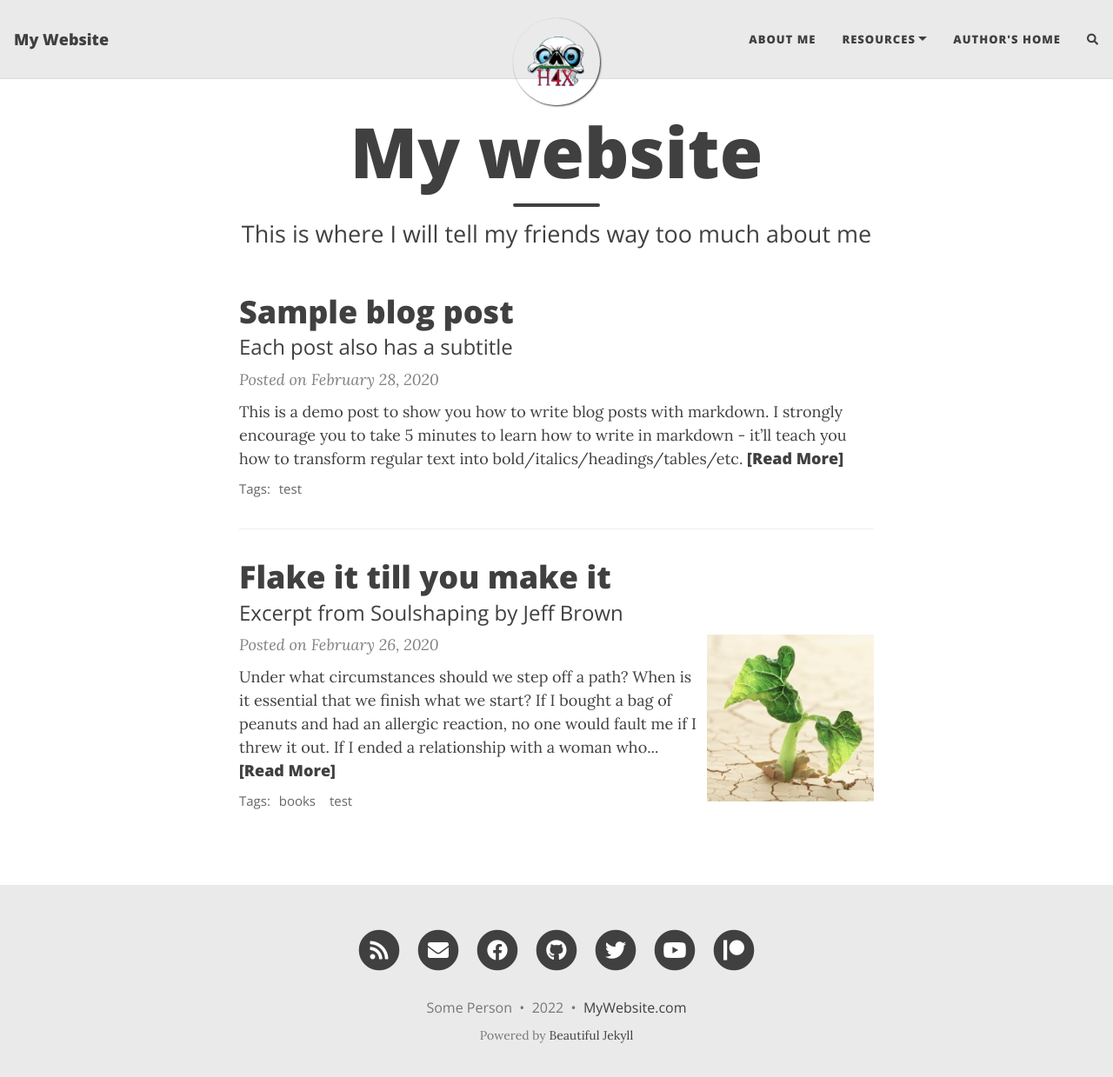
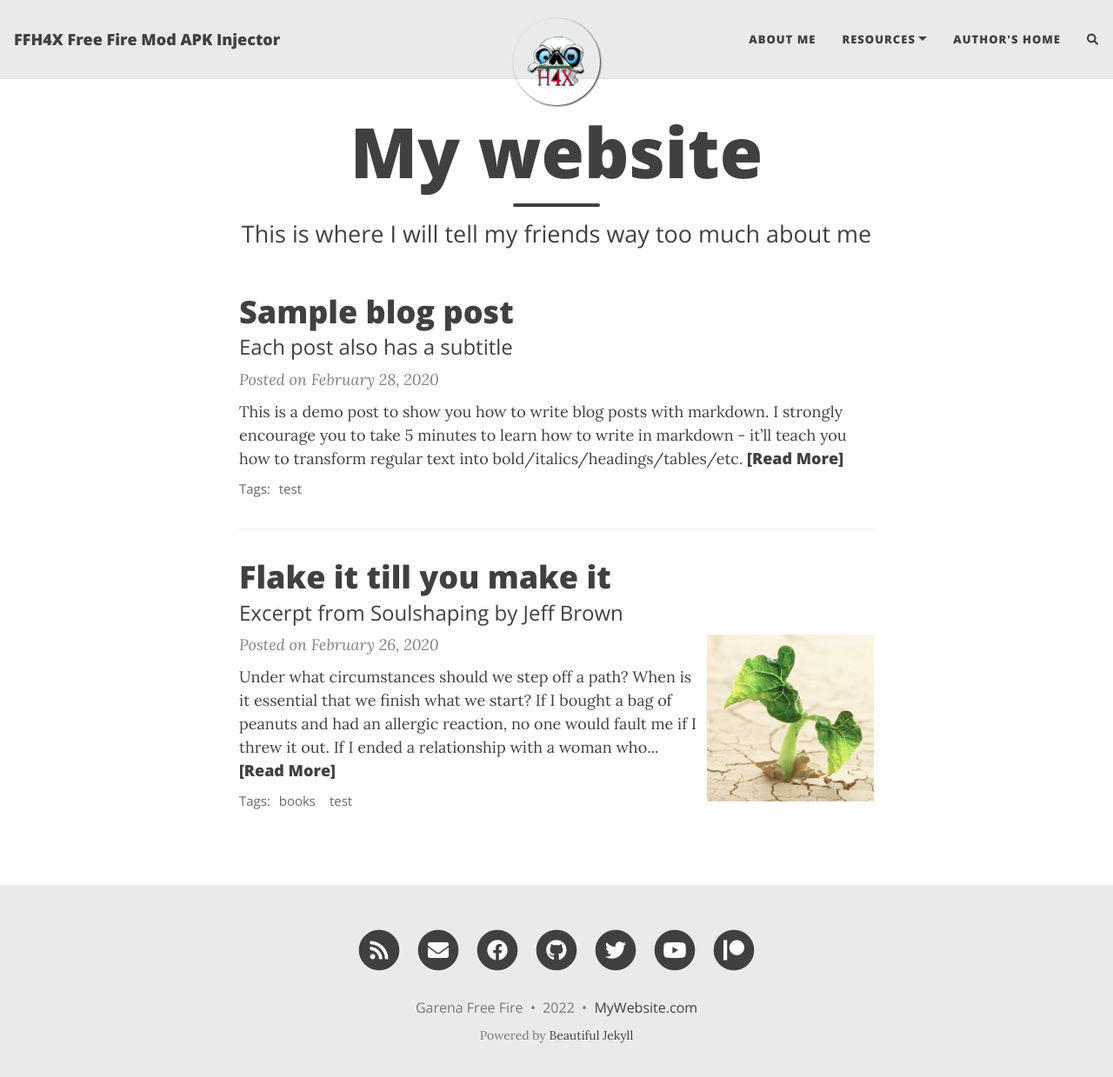
Before and after one commit to ffh4x-free-fire/ffh4x-free-fire.github.io, a Jekyll site: the page built from index.html, in a window 1280 px wide and 1252 px high. Shown: the top 1239 px of the window at 87% size. Built offline with Jekyll 4.4.1, drawn with Linux system fonts in a browser that asks for light colours; nearby versions of some CDN libraries; the list of posts is cut into pages by our own code; comment, search, counter and statistics services are not loaded.

Commit message:
Update _config.yml

```diff
--- a/_config.yml
+++ b/_config.yml
@@ -6,19 +6,18 @@
 # --- Required options --- #
 
 # Name of website
-title: My Website
+title: FFH4X Free Fire Mod APK Injector
 
 # Your name to show in the footer
-author: Some Person
+author: Garena Free Fire
 
 # --- List of links in the navigation bar --- #
 
 navbar-links:
   About Me: "aboutme"
   Resources:
-    - Beautiful Jekyll: "https://beautifuljekyll.com"
-    - Learn markdown: "https://www.markdowntutorial.com/"
-  Author's home: "https://deanattali.com"
+    - Tinkercad: "https://www.tinkercad.com/things/09yo8YDmRVg-ffh4x-apk-pc-download"
+  Author's home: "https://tapas.io/FFH4X"
 
 # --- Logo --- #
 
@@ -39,13 +38,13 @@ round-avatar: true
 # Select the social network links that you want to show in the footer.
 # Uncomment the links you want to show and add your information to each one.
 social-network-links:
-  email: "someone@example.com"
+  email: "ffh4xfreefire@gmail.com"
   rss: true  # remove this line if you don't want to show an RSS link at the bottom
-  facebook: deanattali
-  github: daattali
-  twitter: daattali
-  patreon: DeanAttali
-  youtube: c/daattali
+  facebook: ffh4x
+  github: ffh4x-free-fire
+  twitter: ffh4x
+  patreon: ffh4x
+  youtube: c/ffh4x
 #  medium: yourname
 #  reddit: yourname
 #  linkedin: daattali
@@ -69,7 +68,7 @@ social-network-links:
 
 # If you want your website to generate an RSS feed, provide a description
 # The URL for the feed will be https://<your_website>/feed.xml
-rss-description: This website is a virtual proof that I'm awesome
+rss-description: Get FFH4X mod menu for Free Fire.
 
 # --- General options --- #
 
```
